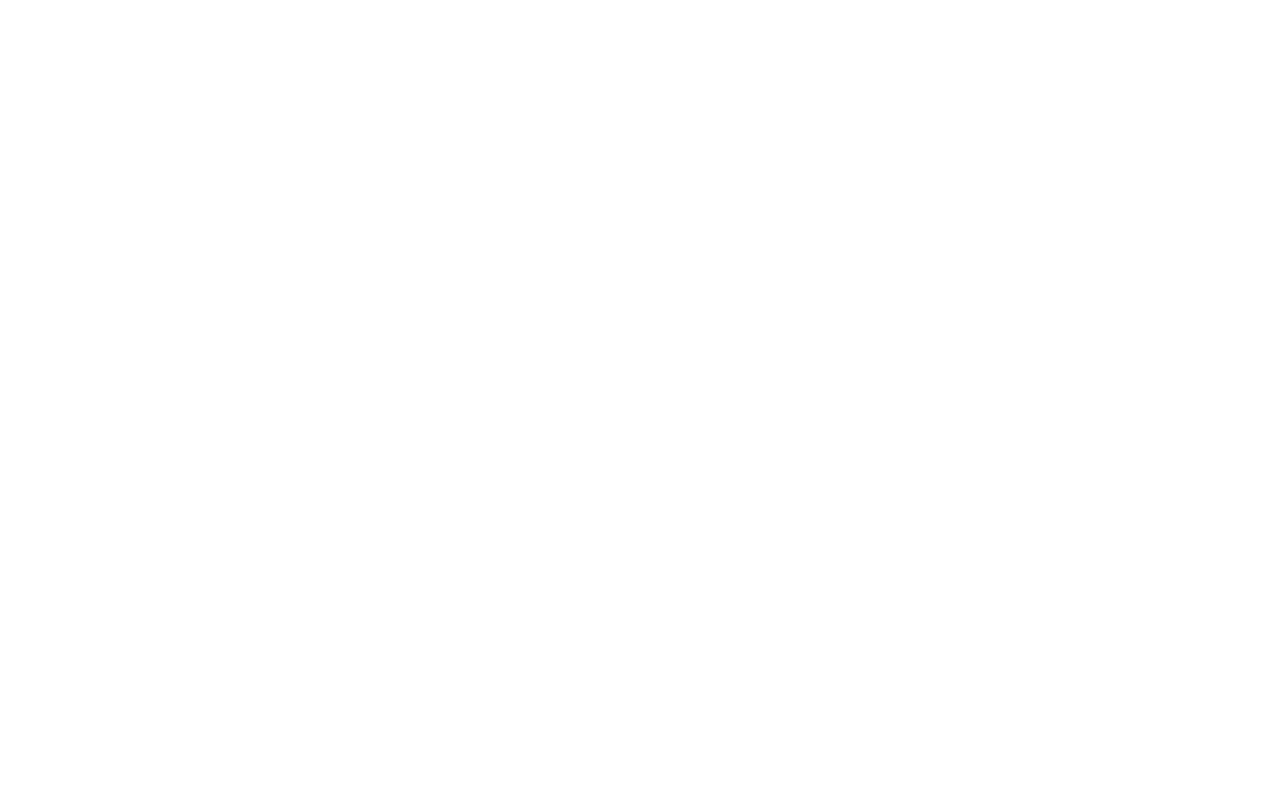
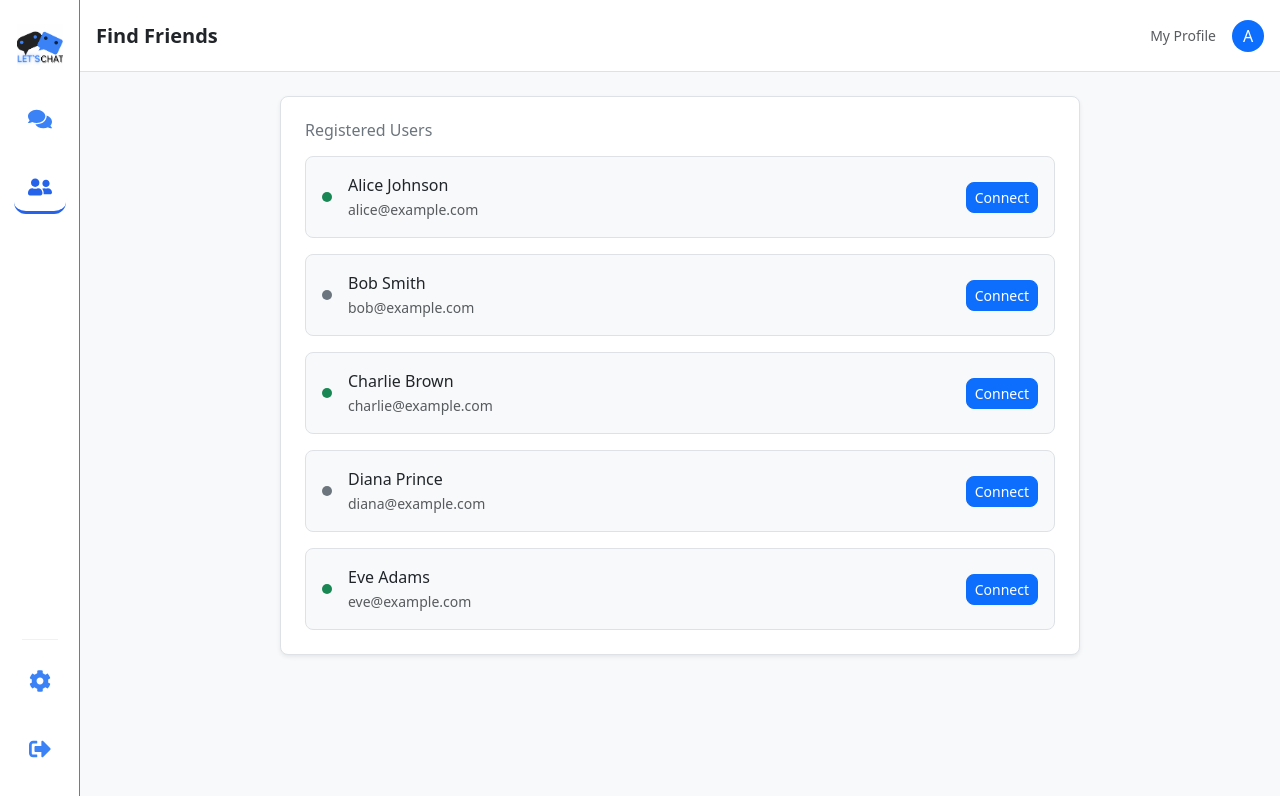
Before and after one commit to TshiamoMogolane/ChatSystem, a React (Vite) app in the folder ChatSystem/chat-system-fe/: page /friends in a window 1280 px wide. Before the commit this address had no page. Shown: the top 796 px of the page. Built offline with nearby package versions, Linux system fonts and the light colour scheme.

Commit message:
added routes on my App component and included them in url when clicked

```diff
--- a/ChatSystem/chat-system-fe/src/App.tsx
+++ b/ChatSystem/chat-system-fe/src/App.tsx
@@ -4,23 +4,26 @@
 import VerifyOTP from './pages/VerifyOTP';
 import ResetPassword from './pages/ResetPassword';
 import Dashboard from './pages/Dashboard';
-// Placeholder for future pages (e.g., Dashboard)
 
 function App() {
   return (
     <BrowserRouter>
       <Routes>
-        {/* Root path shows the auth toggle page */}
         <Route path="/" element={<AuthPage />} />
-
-        {/* Example protected route – you can add later */}
-        <Route path="/dashboard" element={<Dashboard />} />
         <Route path="/forgot-password" element={<ForgotPassword />} />
         <Route path="/verify-otp" element={<VerifyOTP />} />
         <Route path="/reset-password" element={<ResetPassword />} />
+
+        {/* Main app routes – all render Dashboard which reads the URL */}
+        <Route path="/chat" element={<Dashboard />} />
+        <Route path="/friends" element={<Dashboard />} />
+        <Route path="/friends/suggestions" element={<Dashboard />} />
+        <Route path="/friends/requests" element={<Dashboard />} />
+
+        {/* Redirect old /dashboard to /chat */}
+        <Route path="/dashboard" element={<Dashboard />} />
       </Routes>
     </BrowserRouter>
   );
 }
-
 export default App;
--- a/ChatSystem/chat-system-fe/src/components/layout/MainContent.tsx
+++ b/ChatSystem/chat-system-fe/src/components/layout/MainContent.tsx
@@ -1,16 +1,18 @@
 import ChatView from '../chat/ChatView';
 import FriendsView from '../friends/FriendsView';
 
-type User = any; // extend with status later
+type User = any;
 
 interface MainContentProps {
   activeTab: 'chat' | 'friends' | string;
   contacts: User[];
-  allUsers: User[]; // each user should have { id, name, email, online, status }
+  allUsers: User[];
   onConnect: (userId: string) => void;
   onAcceptRequest: (userId: string) => void;
   onDeclineRequest: (userId: string) => void;
   onMessageFriend: (userId: string) => void;
+  subTab?: 'friends' | 'requests' | 'suggestions';
+  onSubTabChange?: (tab: 'friends' | 'requests' | 'suggestions') => void;
 }
 
 export default function MainContent({
@@ -21,6 +23,8 @@
   onAcceptRequest,
   onDeclineRequest,
   onMessageFriend,
+  subTab,
+  onSubTabChange,
 }: MainContentProps) {
   return (
     <div className="flex-grow-1 p-4 bg-light overflow-auto">
@@ -33,6 +37,8 @@
           onAcceptRequest={onAcceptRequest}
           onDeclineRequest={onDeclineRequest}
           onMessageFriend={onMessageFriend}
+          activeTab={subTab || 'friends'}
+          onTabChange={onSubTabChange || (() => {})}
         />
       )}
     </div>
--- a/ChatSystem/chat-system-fe/src/pages/Dashboard.tsx
+++ b/ChatSystem/chat-system-fe/src/pages/Dashboard.tsx
@@ -1,33 +1,61 @@
-import { useState } from 'react';
+import { useState, useEffect } from 'react';
+import { useLocation, useNavigate } from 'react-router-dom';
 import Sidebar from '../components/layout/Sidebar';
 import Topbar from '../components/layout/Topbar';
 import MainContent from '../components/layout/MainContent';
 
 export default function Dashboard() {
-  const [activeTab, setActiveTab] = useState('chat');
+  const location = useLocation();
+  const navigate = useNavigate();
 
-  // 👇 LIST A: People I am ALREADY friends with (Shows in Chat tab)
+  // ---- Determine active tab & sub‑tab from URL ----
+  const path = location.pathname;
+  let activeTab: 'chat' | 'friends' = 'chat';
+  let subTab: 'friends' | 'requests' | 'suggestions' = 'friends';
+
+  if (path.startsWith('/chat')) {
+    activeTab = 'chat';
+  } else if (path.startsWith('/friends')) {
+    activeTab = 'friends';
+    if (path.includes('/suggestions')) subTab = 'suggestions';
+    else if (path.includes('/requests')) subTab = 'requests';
+    else subTab = 'friends';
+  } else {
+    // fallback – redirect to chat
+    navigate('/chat', { replace: true });
+    activeTab = 'chat';
+  }
+
+  // ---- Sidebar click handler ----
+  const handleSetActiveTab = (tab: string) => {
+    if (tab === 'chat') navigate('/chat');
+    else if (tab === 'friends') navigate('/friends');
+  };
+
+  // ---- Sub‑tab click handler (inside FriendsView) ----
+  const handleSubTabChange = (tab: 'friends' | 'requests' | 'suggestions') => {
+    let path = '/friends';
+    if (tab === 'suggestions') path = '/friends/suggestions';
+    else if (tab === 'requests') path = '/friends/requests';
+    navigate(path);
+  };
+
+  // ---- Static data (replace with real API later) ----
   const myContacts = [
     { id: 1, name: 'Alice Johnson', email: 'alice@example.com', online: true },
     { id: 2, name: 'Bob Smith', email: 'bob@example.com', online: false },
   ];
-
-  // 👇 LIST B: Pending friend requests (sent by others to me)
   const pendingRequests = [
     { id: 5, name: 'Eve Adams', email: 'eve@example.com', online: true },
   ];
-
-  // 👇 LIST C: ALL registered users on the system (including friends and pending)
-  // We'll combine them and assign status.
   const allUsers = [
-    { id: 1, name: 'Alice Johnson', email: 'alice@example.com', online: true }, // Already friend
-    { id: 2, name: 'Bob Smith', email: 'bob@example.com', online: false },      // Already friend
-    { id: 3, name: 'Charlie Brown', email: 'charlie@example.com', online: true }, // Not a friend (suggestion)
-    { id: 4, name: 'Diana Prince', email: 'diana@example.com', online: false },   // Not a friend (suggestion)
-    { id: 5, name: 'Eve Adams', email: 'eve@example.com', online: true },         // Has sent a request (pending)
+    { id: 1, name: 'Alice Johnson', email: 'alice@example.com', online: true },
+    { id: 2, name: 'Bob Smith', email: 'bob@example.com', online: false },
+    { id: 3, name: 'Charlie Brown', email: 'charlie@example.com', online: true },
+    { id: 4, name: 'Diana Prince', email: 'diana@example.com', online: false },
+    { id: 5, name: 'Eve Adams', email: 'eve@example.com', online: true },
   ];
 
-  // Build the combined list with status
   const allUsersWithStatus = allUsers.map(user => {
     if (myContacts.some(c => c.id === user.id)) {
       return { ...user, status: 'connected' as const };
@@ -38,25 +66,18 @@
     }
   });
 
-  // Handlers
+  // ---- Handlers for actions ----
   const handleConnect = (friendId: number) => {
     alert(`Sending connect request to user ID: ${friendId}`);
-    // Later: POST /api/friend-requests
   };
-
   const handleAcceptRequest = (friendId: number) => {
     alert(`Accepting friend request from user ID: ${friendId}`);
-    // Later: POST /api/friend-requests/accept
   };
-
   const handleDeclineRequest = (friendId: number) => {
     alert(`Declining friend request from user ID: ${friendId}`);
-    // Later: POST /api/friend-requests/decline
   };
-
   const handleMessageFriend = (friendId: number) => {
     alert(`Opening chat with user ID: ${friendId}`);
-    // Later: navigate to chat or open a chat window
   };
 
   return (
@@ -64,17 +85,19 @@
       className="d-flex overflow-hidden"
       style={{ height: '100vh', width: '100vw', margin: 0, padding: 0 }}
     >
-      <Sidebar activeTab={activeTab} setActiveTab={setActiveTab} />
+      <Sidebar activeTab={activeTab} setActiveTab={handleSetActiveTab} />
       <div className="d-flex flex-column flex-grow-1" style={{ height: '100vh' }}>
         <Topbar activeTab={activeTab} />
         <MainContent
           activeTab={activeTab}
-          contacts={myContacts}                      // for ChatView
-          allUsers={allUsersWithStatus}             // for FriendsView (with status)
+          contacts={myContacts}
+          allUsers={allUsersWithStatus}
           onConnect={handleConnect}
           onAcceptRequest={handleAcceptRequest}
           onDeclineRequest={handleDeclineRequest}
           onMessageFriend={handleMessageFriend}
+          subTab={subTab}
+          onSubTabChange={handleSubTabChange}
         />
       </div>
     </div>
```
Also changed, not shown: ChatSystem/chat-system-fe/src/components/friends/FriendsView.tsx (+14 -17 lines).
